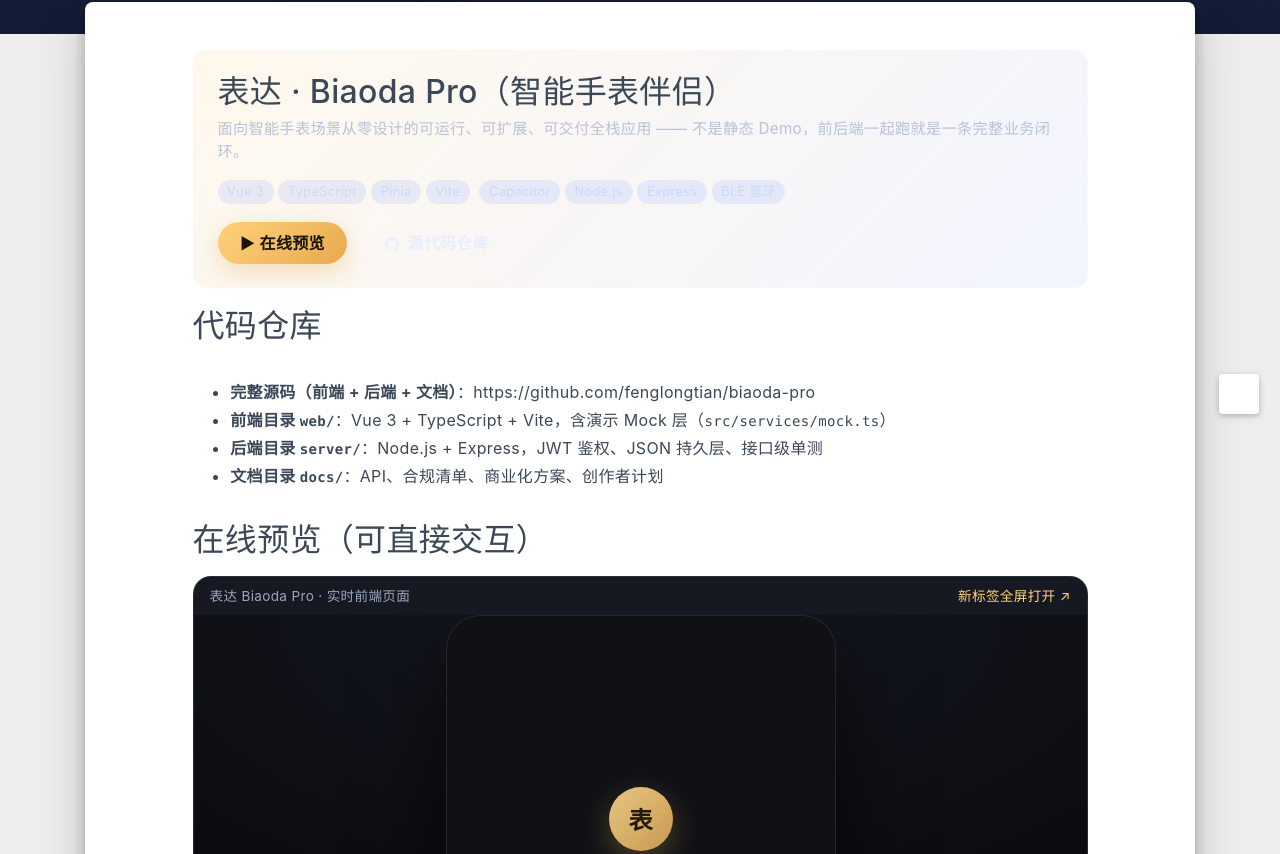
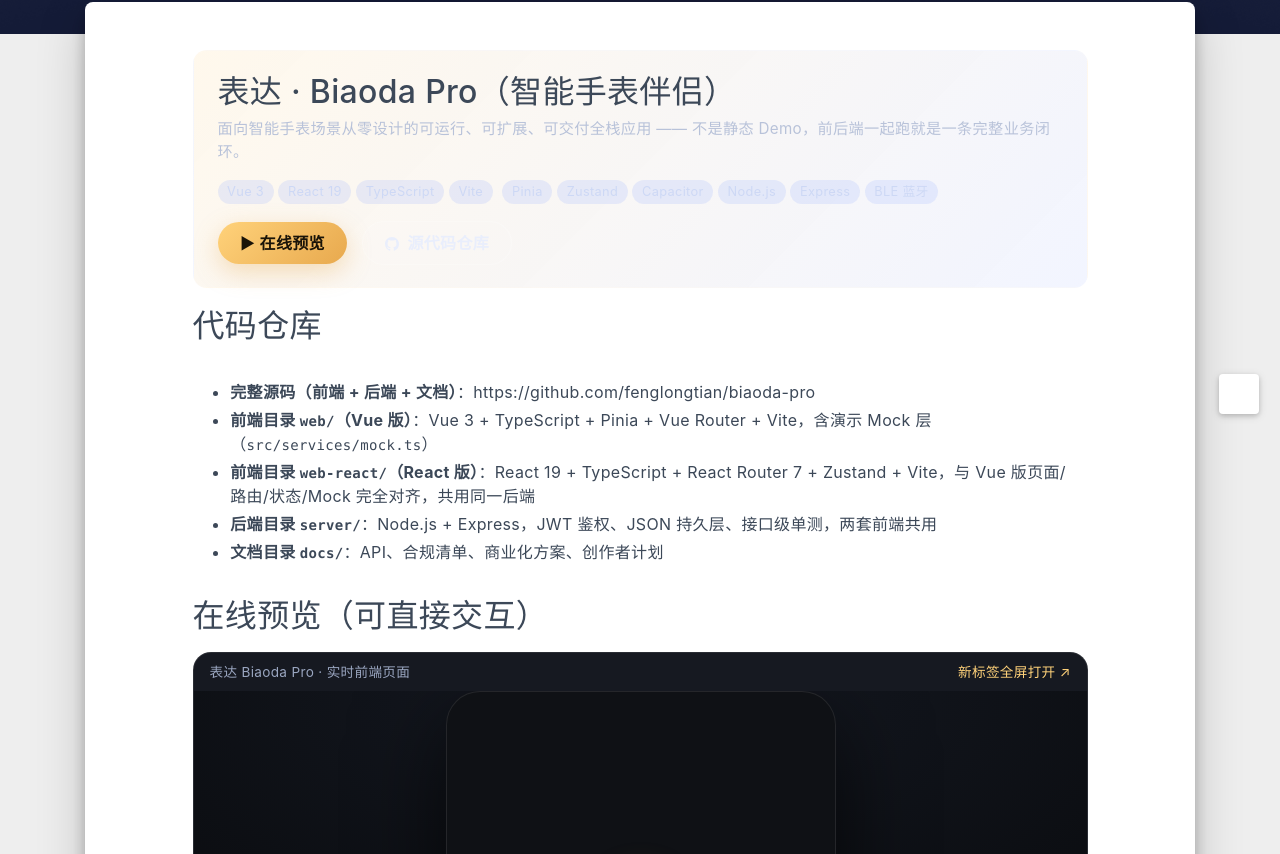
Before and after one commit to fenglongtian/fenglongtian.github.io, a plain HTML site: page works/biaoda/index.html in a window 1280 px wide. Shown: the part 446-1300 px from the top of the page. Drawn offline with nearby package versions, Linux system fonts and the light colour scheme; some packages are replaced by stand-ins of ours; a script that the page names is missing; some icons are missing; a small style sheet from the web is missing.

Commit message:
Site updated: 2026-11-24 00:15:12

```diff
--- a/works/biaoda/index.html
+++ b/works/biaoda/index.html
@@ -32,7 +32,7 @@
 <meta property="og:image" content="http://fenglongtian.github.io/works/biaoda/img/health.png">
 <meta property="og:image" content="http://fenglongtian.github.io/works/biaoda/img/mine.png">
 <meta property="article:published_time" content="2026-11-23T04:00:00.000Z">
-<meta property="article:modified_time" content="2026-11-23T15:23:40.622Z">
+<meta property="article:modified_time" content="2026-11-23T16:14:51.409Z">
 <meta property="article:author" content="fenglongtian">
 <meta name="twitter:card" content="summary_large_image">
 <meta name="twitter:image" content="http://fenglongtian.github.io/works/biaoda/img/home.png">
@@ -318,8 +318,8 @@
   <h2 style="margin:0;">表达 · Biaoda Pro（智能手表伴侣）</h2>
   <p class="sub">面向智能手表场景从零设计的可运行、可扩展、可交付全栈应用 —— 不是静态 Demo，前后端一起跑就是一条完整业务闭环。</p>
   <div class="works-tags">
-    <span>Vue 3</span><span>TypeScript</span><span>Pinia</span><span>Vite</span>
-    <span>Capacitor</span><span>Node.js</span><span>Express</span><span>BLE 蓝牙</span>
+    <span>Vue 3</span><span>React 19</span><span>TypeScript</span><span>Vite</span>
+    <span>Pinia</span><span>Zustand</span><span>Capacitor</span><span>Node.js</span><span>Express</span><span>BLE 蓝牙</span>
   </div>
   <a class="preview-btn" href="/works/biaoda/app/" target="_blank" rel="noopener">▶ 在线预览</a>
   <a class="repo-btn" href="https://github.com/fenglongtian/biaoda-pro" target="_blank" rel="noopener">
@@ -331,8 +331,9 @@
 <h2 id="代码仓库"><a href="#代码仓库" class="headerlink" title="代码仓库"></a>代码仓库</h2><div class="works-card">
   <ul>
     <li><strong>完整源码（前端 + 后端 + 文档）</strong>：<a href="https://github.com/fenglongtian/biaoda-pro" target="_blank" rel="noopener">https://github.com/fenglongtian/biaoda-pro</a></li>
-    <li><strong>前端目录 <code>web/</code></strong>：Vue 3 + TypeScript + Vite，含演示 Mock 层（<code>src/services/mock.ts</code>）</li>
-    <li><strong>后端目录 <code>server/</code></strong>：Node.js + Express，JWT 鉴权、JSON 持久层、接口级单测</li>
+    <li><strong>前端目录 <code>web/</code>（Vue 版）</strong>：Vue 3 + TypeScript + Pinia + Vue Router + Vite，含演示 Mock 层（<code>src/services/mock.ts</code>）</li>
+    <li><strong>前端目录 <code>web-react/</code>（React 版）</strong>：React 19 + TypeScript + React Router 7 + Zustand + Vite，与 Vue 版页面/路由/状态/Mock 完全对齐，共用同一后端</li>
+    <li><strong>后端目录 <code>server/</code></strong>：Node.js + Express，JWT 鉴权、JSON 持久层、接口级单测，两套前端共用</li>
     <li><strong>文档目录 <code>docs/</code></strong>：API、合规清单、商业化方案、创作者计划</li>
   </ul>
 </div>
@@ -344,8 +345,9 @@
 
 <h2 id="项目背景"><a href="#项目背景" class="headerlink" title="项目背景"></a>项目背景</h2><p>参考主流智能手表伴侣产品的功能与交互，按现代工程体系从零设计。同一套前端代码可打包 Web &#x2F; iOS &#x2F; Android，原生能力通过 Capacitor 桥接；后端采用可替换的持久层，便于从 JSON 平滑迁移到 PG&#x2F;MySQL。</p>
 <h2 id="技术栈"><a href="#技术栈" class="headerlink" title="技术栈"></a>技术栈</h2><ul>
-<li><strong>前端</strong>：Vue 3 + TypeScript + Pinia + Vue Router + Vite，Capacitor 提供 BLE 蓝牙、通知权限与后台常驻</li>
-<li><strong>后端</strong>：Node.js 20 + Express，JWT 鉴权，JSON 原子持久层（可替换为 PG&#x2F;MySQL）</li>
+<li><strong>前端（Vue 版，<code>web/</code>）</strong>：Vue 3 + TypeScript + Pinia + Vue Router + Vite，Capacitor 提供 BLE 蓝牙、通知权限与后台常驻</li>
+<li><strong>前端（React 版，<code>web-react/</code>）</strong>：React 19 + TypeScript + React Router 7 + Zustand + Vite，与 Vue 版页面&#x2F;路由&#x2F;状态&#x2F;Mock 完全对齐</li>
+<li><strong>后端</strong>：Node.js 20 + Express，JWT 鉴权，JSON 原子持久层（可替换为 PG&#x2F;MySQL），两套前端共用同一后端</li>
 <li><strong>工程</strong>：Vite 代理、环境变量分环境、<code>node --watch</code> 开发热更、接口级单测</li>
 </ul>
 <h2 id="核心功能（真实接口闭环）"><a href="#核心功能（真实接口闭环）" class="headerlink" title="核心功能（真实接口闭环）"></a>核心功能（真实接口闭环）</h2><div class="works-card">
@@ -379,7 +381,7 @@
 <h2 id="运行方式"><a href="#运行方式" class="headerlink" title="运行方式"></a>运行方式</h2><figure class="highlight bash"><table><tr><td class="gutter"><pre><span class="line">1</span><br><span class="line">2</span><br><span class="line">3</span><br><span class="line">4</span><br></pre></td><td class="code"><pre><code class="hljs bash"><span class="hljs-comment"># 后端（默认 8787）</span><br><span class="hljs-built_in">cd</span> server &amp;&amp; npm install &amp;&amp; npm run dev<br><span class="hljs-comment"># 前端（默认 5179，/api 自动代理到 8787）</span><br><span class="hljs-built_in">cd</span> web &amp;&amp; npm install &amp;&amp; npm run dev<br></code></pre></td></tr></table></figure>
 
 <p>开发环境短信验证码通过 <code>POST /api/auth/sms-code</code> 响应中的 <code>devCode</code> 获取，无需真实短信通道。</p>
-<h2 id="源代码仓库"><a href="#源代码仓库" class="headerlink" title="源代码仓库"></a>源代码仓库</h2><p>完整前后端源码（前端 <code>web/</code>、后端 <code>server/</code>、文档 <code>docs/</code>）已开源：</p>
+<h2 id="源代码仓库"><a href="#源代码仓库" class="headerlink" title="源代码仓库"></a>源代码仓库</h2><p>完整前后端源码（Vue 版前端 <code>web/</code>、React 版前端 <code>web-react/</code>、后端 <code>server/</code>、文档 <code>docs/</code>）已开源：</p>
 <p><strong>GitHub：<a target="_blank" rel="noopener" href="https://github.com/fenglongtian/biaoda-pro">https://github.com/fenglongtian/biaoda-pro</a></strong></p>
 <figure class="highlight bash"><table><tr><td class="gutter"><pre><span class="line">1</span><br></pre></td><td class="code"><pre><code class="hljs bash">git <span class="hljs-built_in">clone</span> https://github.com/fenglongtian/biaoda-pro.git<br></code></pre></td></tr></table></figure>
 
```
